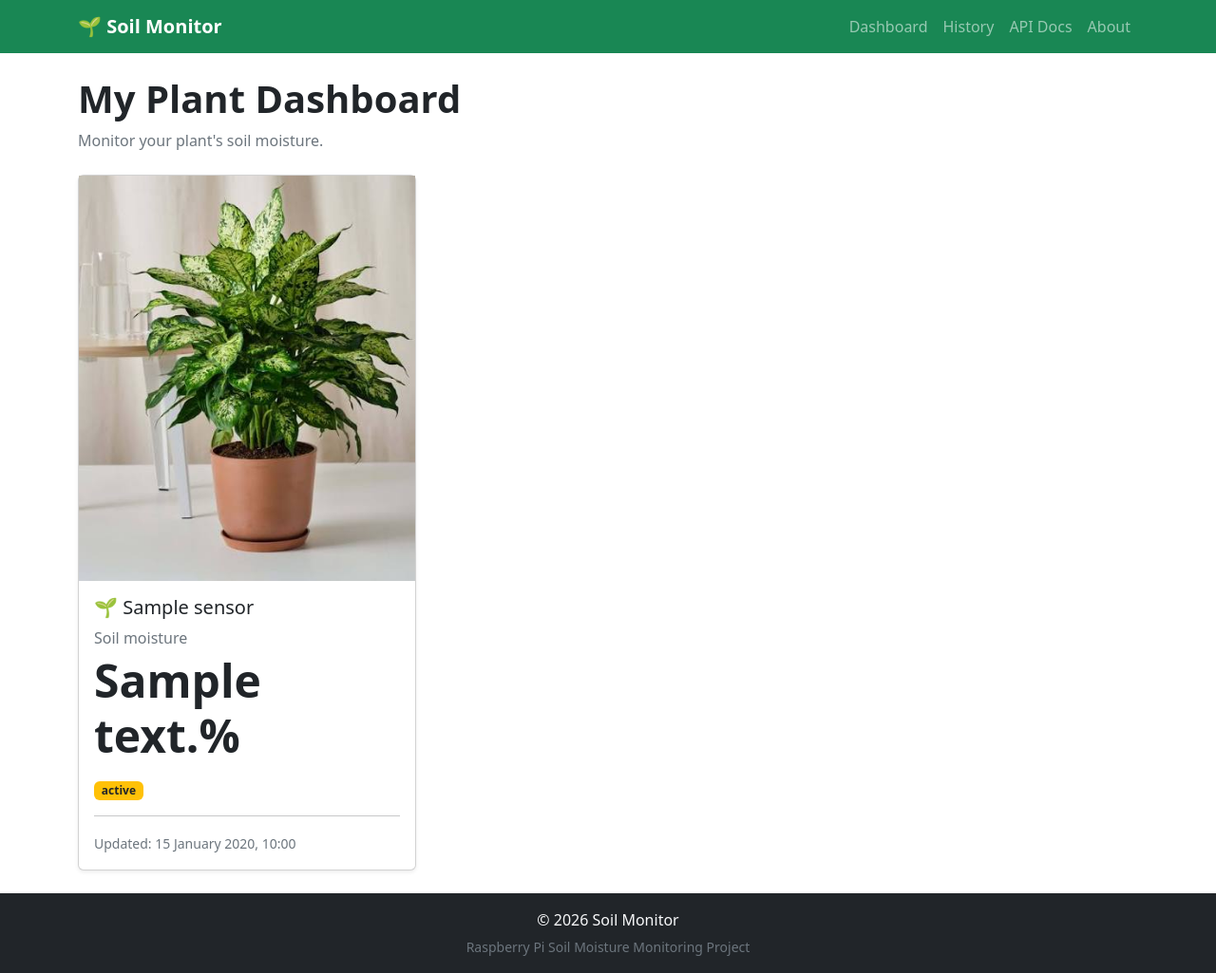
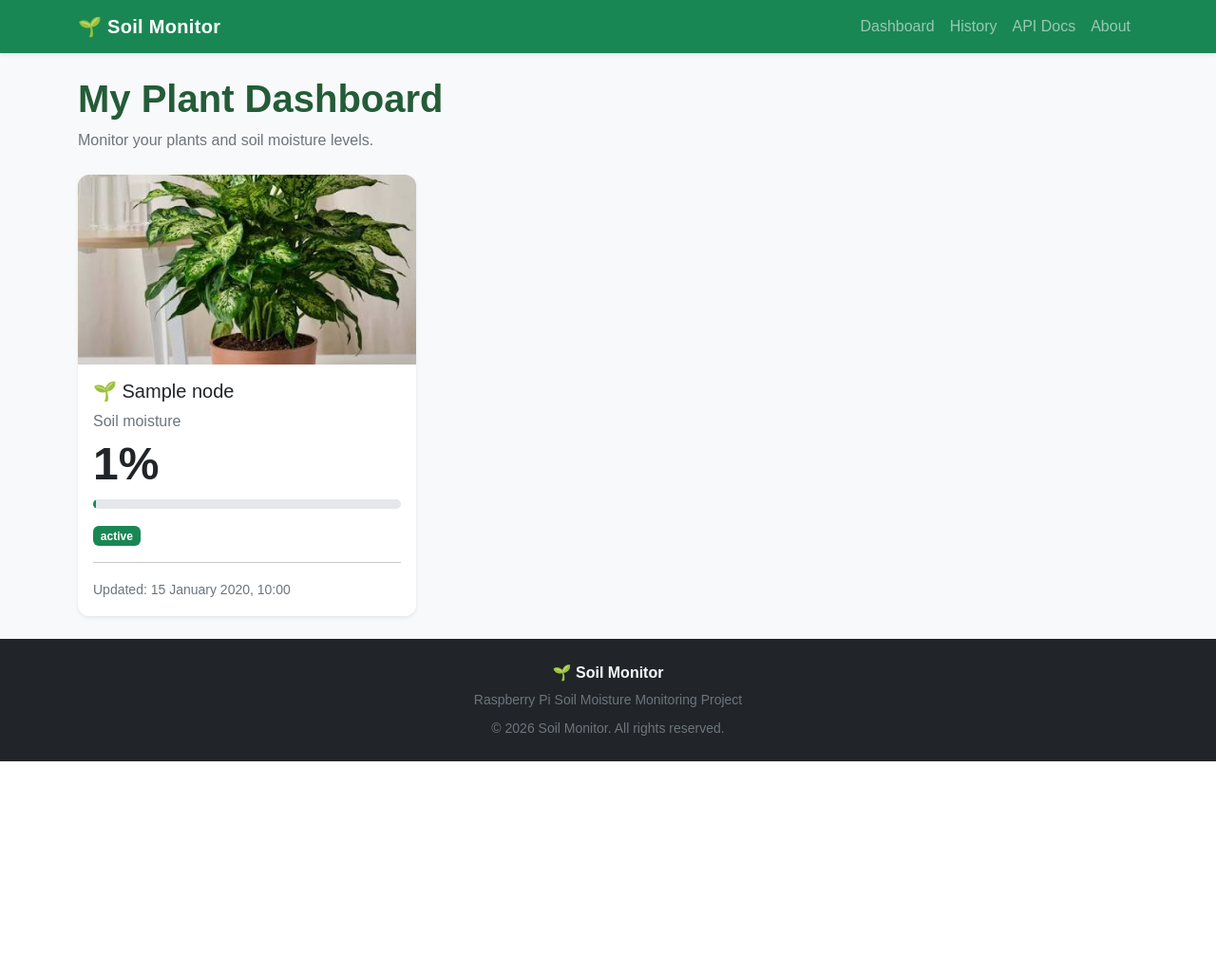
Before and after one commit to Kornel-Ori/raspberry-pi-soil-monitor, a Python web app: template fastapi/templates/home.html in a window 1280 px wide. Shown: the whole page at 95% size. After the commit the page ends 802 px from the top, so only its background shows below. Run offline with Jinja, Linux system fonts and the light colour scheme; the template is opened without the code that fills it: most values are stand-ins (such as "Sample title", 1, 10 or a date in 2020).

Commit message:
Add Layout and Home pages

```diff
--- a/fastapi/static/css/main.css
+++ b/fastapi/static/css/main.css
@@ -1,30 +1,44 @@
 
+/* General */
 body {
-    background-color: #f5f8f5;
+    font-family: Arial, sans-serif;
 }
 
+/* Plant cards */
+.card {
+    border-radius: 12px;
+    overflow: hidden;
+    transition: transform 0.2s ease, box-shadow 0.2s ease;
+}
+
+.card:hover {
+    transform: translateY(-4px);
+    box-shadow: 0 6px 18px rgba(0, 0, 0, 0.1) !important;
+}
+
+/* Plant images */
+.plant-image {
+    width: 100%;
+    height: 200px;
+    object-fit: cover;
+}
+
+/* Dashboard headings */
+h1, h2, h3 {
+    color: #245c38;
+}
+
+/* Moisture progress bar */
+.progress {
+    border-radius: 10px;
+    background-color: #e5e7eb;
+}
+
+.progress-bar {
+    border-radius: 10px;
+}
+
+/* Navigation */
 .navbar-brand {
     letter-spacing: 0.3px;
 }
-
-main {
-    width: 100%;
-}
-
-.content-section {
-    background-color: #ffffff;
-    border: 1px solid #dee5de;
-    border-radius: 12px;
-}
-
-.plant-image {
-    width: 100%;
-    height: 300px;
-    object-fit: cover;
-    object-position: center;
-    display: block;
-}
-
-footer {
-    margin-top: auto;
-}
--- a/fastapi/templates/home.html
+++ b/fastapi/templates/home.html
@@ -4,49 +4,81 @@
 {% block title %}My Plant | Soil Monitor{% endblock title %}
 
 {% block content %}
+
 <div class="mb-4">
     <h1 class="fw-bold">My Plant Dashboard</h1>
     <p class="text-secondary">
-        Monitor your plant's soil moisture.
+        Monitor your plants and soil moisture levels.
     </p>
 </div>
 
 <div class="row g-4">
+
     {% for reading in sensor_readings %}
+
     <div class="col-12 col-md-6 col-lg-4">
-        <div class="card shadow-sm h-100">
-          <img
-              src="{{ url_for('static', path='/images/images.jpeg') }}"
-              class="plant-image"
-              alt="My plant"
-          >
+
+        <div class="card shadow-sm border-0 h-100">
+
+            <img
+                src="{{ url_for('static', path='images/images.jpeg') }}"
+                class="plant-image card-img-top"
+                alt="My plant"
+            >
+
             <div class="card-body">
+
                 <h2 class="h5 card-title">
-                    🌱 {{ reading.sensor }}
+                    🌱 {{ reading.node.device_name }}
                 </h2>
 
-                <p class="text-secondary mb-1">Soil moisture</p>
-                <p class="display-5 fw-bold">
-                    {{ reading.content }}%
+                <p class="text-secondary mb-1">
+                    Soil moisture
                 </p>
 
-                <span class="badge bg-warning text-dark">
-                    {{ reading.status }}
+                <p class="display-5 fw-bold mb-2">
+                    {{ reading.moisture_percent }}%
+                </p>
+
+                <!-- Moisture progress bar -->
+                <div class="progress mb-3" style="height: 10px;">
+                    <div
+                        class="progress-bar bg-success"
+                        role="progressbar"
+                        style="width: {{ reading.moisture_percent }}%;"
+                        aria-valuenow="{{ reading.moisture_percent }}"
+                        aria-valuemin="0"
+                        aria-valuemax="100">
+                    </div>
+                </div>
+
+                <!-- Node status -->
+                <span class="badge bg-success">
+                    {{ reading.node.status }}
                 </span>
 
                 <hr>
 
                 <small class="text-secondary">
                     Updated:
-                    {{ reading.date_timestamp.strftime('%d %B %Y, %H:%M') }}
+                    {{ reading.recorded_at.strftime('%d %B %Y, %H:%M') }}
                 </small>
+
             </div>
         </div>
+
     </div>
+
     {% else %}
+
     <div class="col-12">
-        <p>No sensor readings available.</p>
+        <div class="alert alert-info">
+            No sensor readings available.
+        </div>
     </div>
+
     {% endfor %}
+
 </div>
+
 {% endblock content %}
--- a/fastapi/templates/layout.html
+++ b/fastapi/templates/layout.html
@@ -13,24 +13,28 @@
         rel="stylesheet"
     >
 
-    <!-- Your custom CSS -->
+    <!-- Custom CSS -->
     <link
         rel="stylesheet"
-        href="{{ url_for('static', path='/css/style.css') }}"
+        href="{{ url_for('static', path='/css/main.css') }}"
     >
+    <link rel="manifest" href="{{ url_for('static', path='/manifest.json') }}">
+    <link rel="icon" type="image/png"
+      href="{{ url_for('static', path='/images/plant.png') }}">
+
+    {% block extra_css %}{% endblock extra_css %}
 </head>
 
-<body class="d-flex flex-column min-vh-100">
+<body class="d-flex flex-column min-vh-100 bg-light">
 
-    <!-- Navigation bar -->
-    <nav class="navbar navbar-expand-lg navbar-dark bg-success">
+    <!-- Navigation -->
+    <nav class="navbar navbar-expand-lg navbar-dark bg-success shadow-sm">
         <div class="container">
 
             <a class="navbar-brand fw-bold" href="/">
                 🌱 Soil Monitor
             </a>
 
-            <!-- Mobile menu button -->
             <button
                 class="navbar-toggler"
                 type="button"
@@ -43,52 +47,72 @@
                 <span class="navbar-toggler-icon"></span>
             </button>
 
-            <!-- Navigation links -->
             <div class="collapse navbar-collapse" id="mainNavbar">
+
                 <ul class="navbar-nav ms-auto">
+
                     <li class="nav-item">
-                        <a class="nav-link" href="/sensor_readings">Dashboard</a>
+                        <a class="nav-link" href="/">
+                            Dashboard
+                        </a>
                     </li>
 
                     <li class="nav-item">
-                        <a class="nav-link" href="/">History</a>
+                        <a class="nav-link" href="/">
+                            History
+                        </a>
                     </li>
 
                     <li class="nav-item">
-                        <a class="nav-link" href="/docs">API Docs</a>
+                        <a class="nav-link" href="/docs">
+                            API Docs
+                        </a>
                     </li>
 
                     <li class="nav-item">
-                        <a class="nav-link" href="#">About</a>
+                        <a class="nav-link" href="#">
+                            About
+                        </a>
                     </li>
+
                 </ul>
             </div>
-
         </div>
     </nav>
 
-    <!-- Main page content -->
+    <!-- Main content -->
     <main class="container py-4 flex-grow-1">
+
         {% block content %}
         {% endblock content %}
+
     </main>
 
     <!-- Footer -->
-    <footer class="bg-dark text-light py-3 mt-auto">
+    <footer class="bg-dark text-light py-4 mt-auto">
         <div class="container text-center">
-            <p class="mb-1">
-                &copy; 2026 Soil Monitor
+
+            <p class="mb-1 fw-semibold">
+                🌱 Soil Monitor
             </p>
+
             <small class="text-secondary">
                 Raspberry Pi Soil Moisture Monitoring Project
             </small>
+
+            <p class="text-secondary small mb-0 mt-2">
+                &copy; 2026 Soil Monitor. All rights reserved.
+            </p>
+
         </div>
     </footer>
 
-    <!-- Bootstrap JavaScript (required for mobile navbar) -->
+    <!-- Bootstrap JavaScript -->
     <script
         src="https://cdn.jsdelivr.net/npm/bootstrap@5.3.3/dist/js/bootstrap.bundle.min.js">
     </script>
 
+    {% block extra_js %}{% endblock extra_js %}
+
 </body>
 </html>
```
Also changed, not shown: fastapi/static/icons/plant.png (added), fastapi/static/manifest.json (added), fastapi/static/site.webmanifest (deleted).
